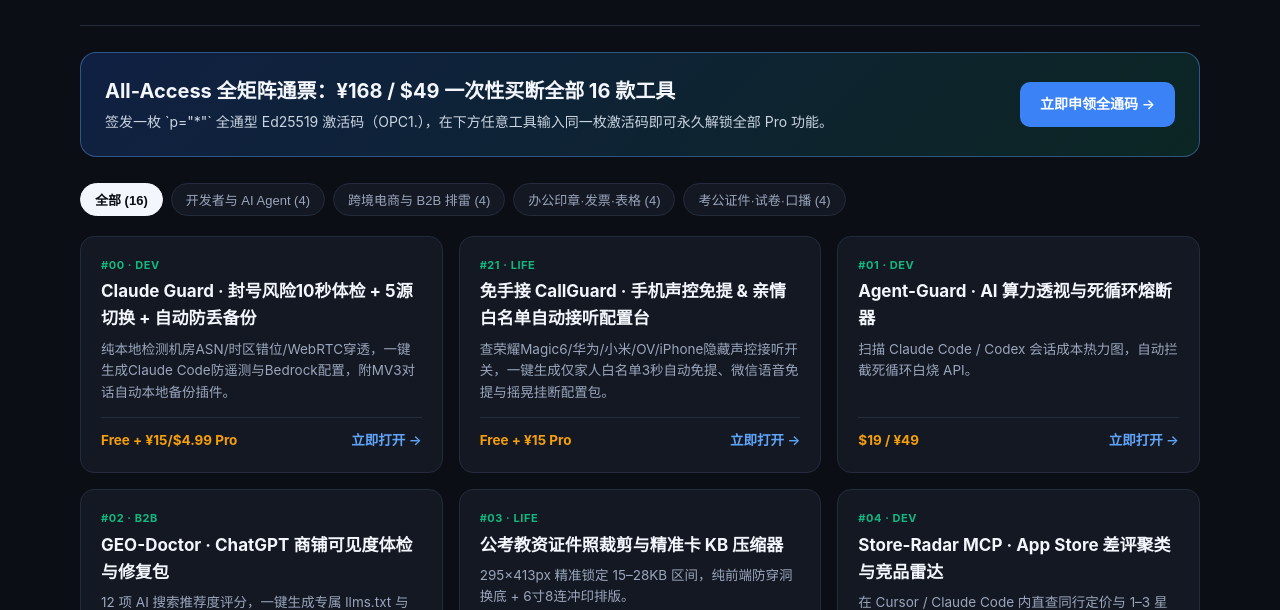
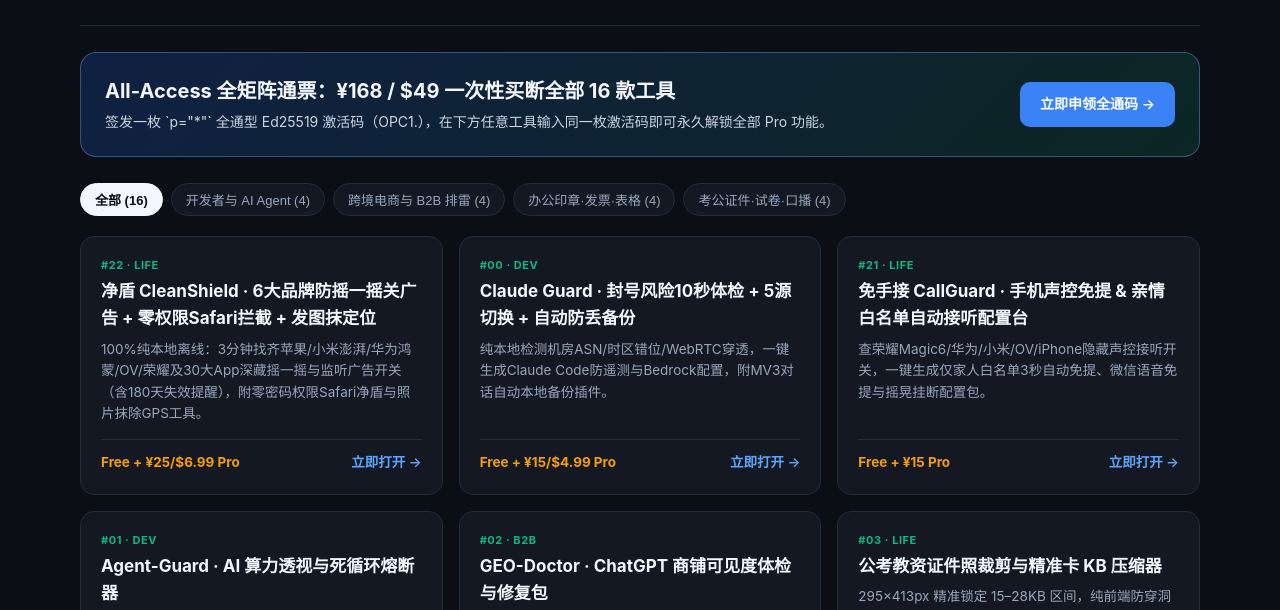
Before and after one commit to a3152557994-ship-it/opc-tools, a website: page docs/index.html in a window 1280 px wide. Shown: the part 190-800 px from the top of the page. Drawn offline with Linux system fonts and the light colour scheme.

Commit message:
feat: add CleanShield (#22) to OPC Tools hub

```diff
--- a/docs/index.html
+++ b/docs/index.html
@@ -212,6 +212,7 @@
   <script type="module">
     const PUBLIC_SPKI_B64 = "MCowBQYDK2VwAyEAP5NCVP7CT0tgaGLSGMe4r87SjYRWTM6gN6igBZYSXys=";
     export const TOOLS = [
+      { id: "22", slug: "clean-shield", cat: "life", zh: "净盾 CleanShield · 6大品牌防摇一摇关广告 + 零权限Safari拦截 + 发图抹定位", en: "CleanShield · 6-Brand Shake-Ad Opt-Out, Safari Shield & Photo GPS Scrubber", descZh: "100%纯本地离线：3分钟找齐苹果/小米澎湃/华为鸿蒙/OV/荣耀及30大App深藏摇一摇与监听广告开关（含180天失效提醒），附零密码权限Safari净盾与照片抹除GPS工具。", descEn: "100% offline 6-brand shake-ad & privacy switch navigator, declarative Safari blocker & EXIF GPS scrubber.", price: "Free + ¥25/$6.99 Pro" },
       { id: "00", slug: "claude-guard", cat: "dev", zh: "Claude Guard · 封号风险10秒体检 + 5源切换 + 自动防丢备份", en: "Claude Guard · Ban-Risk Radar, Bedrock Switcher & MV3 Vault", descZh: "纯本地检测机房ASN/时区错位/WebRTC穿透，一键生成Claude Code防遥测与Bedrock配置，附MV3对话自动本地备份插件。", descEn: "10-sec local ban-risk radar, Claude Code 5-source switcher & MV3 chat auto-backup vault.", price: "Free + ¥15/$4.99 Pro" },
       { id: "21", slug: "call-guard", cat: "life", zh: "免手接 CallGuard · 手机声控免提 & 亲情白名单自动接听配置台", en: "CallGuard · Hands-Free Voice & Family Whitelist Speaker Configurator", descZh: "查荣耀Magic6/华为/小米/OV/iPhone隐藏声控接听开关，一键生成仅家人白名单3秒自动免提、微信语音免提与摇晃挂断配置包。", descEn: "Unlock hidden voice-answer & generate family-whitelist auto-speaker + shake-to-hangup rules.", price: "Free + ¥15 Pro" },
       { id: "01", slug: "agent-guard", cat: "dev", zh: "Agent-Guard · AI 算力透视与死循环熔断器", en: "Agent-Guard · Token X-Ray & Loop Breaker", descZh: "扫描 Claude Code / Codex 会话成本热力图，自动拦截死循环白烧 API。", descEn: "Local token audit & automatic SIGSTOP circuit breaker for runaway coding agents.", price: "$19 / ¥49" },
```
